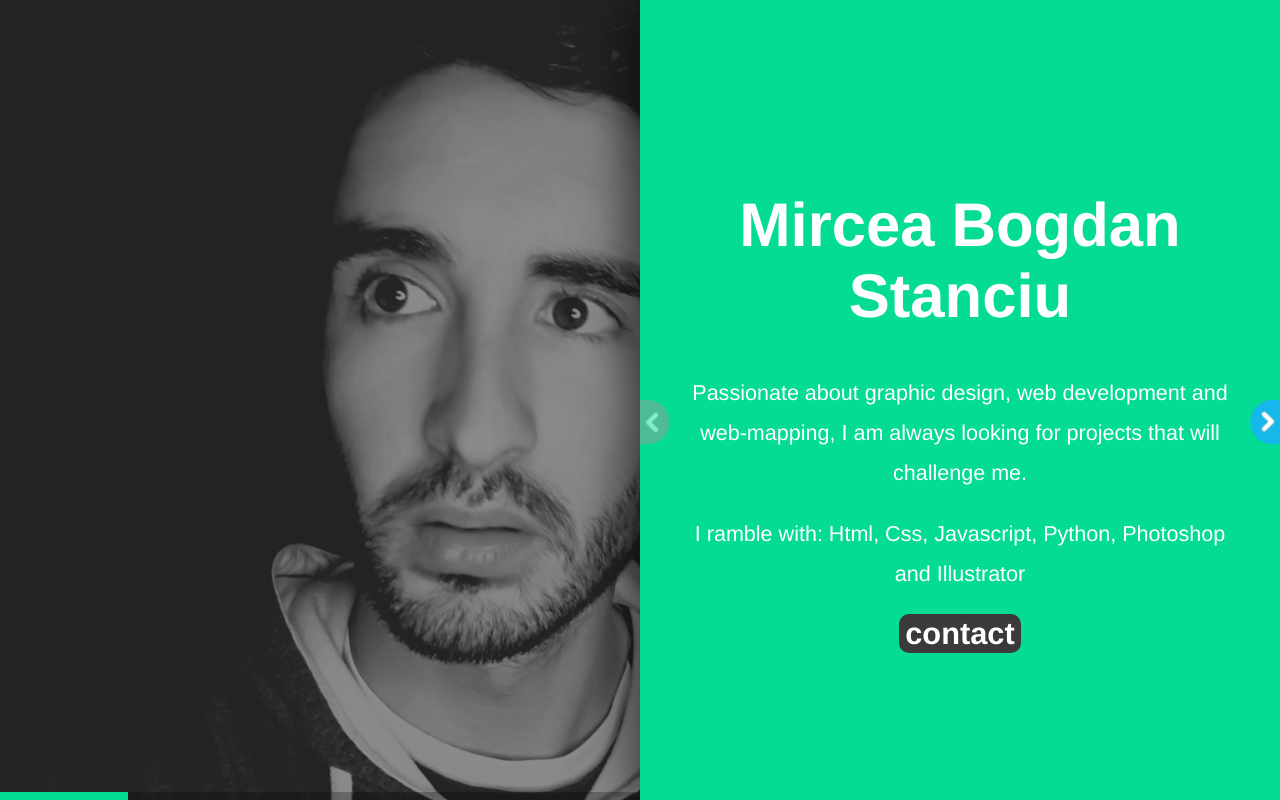
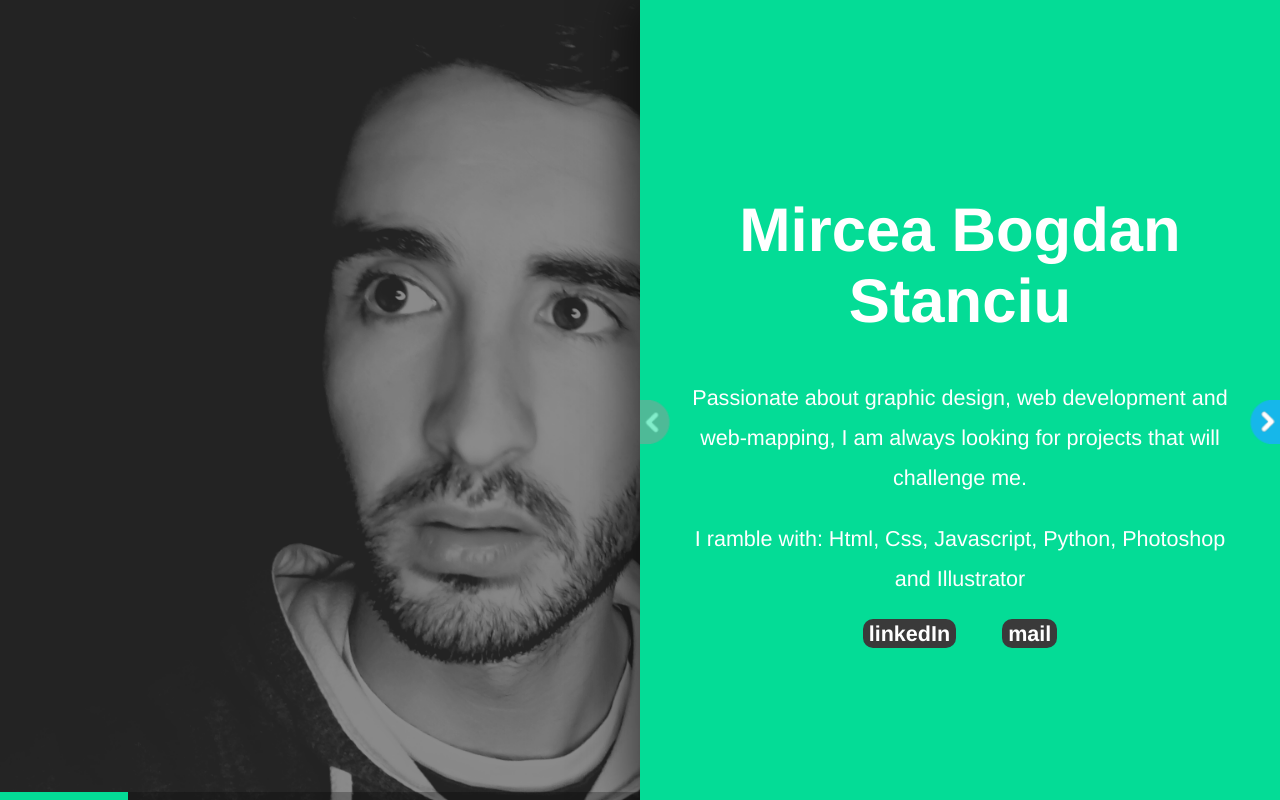
Before and after one commit to mirceaciu/pixel-mircea, a plain HTML site: page index.html in a window 1280 px wide. Drawn offline with Linux system fonts and the light colour scheme.

Commit message:
added contact buttons

```diff
--- a/assets/css/main.css
+++ b/assets/css/main.css
@@ -116,6 +116,19 @@ h1{
   padding: 0 30px;
 }
 
+ul{
+  font-size: 0.7em;
+  list-style-type: none;
+  text-align: center;
+  margin: 0;
+  padding: 0;
+}
+
+li{
+  display: inline-block;
+  margin: 0 20px;
+}
+
 .imgfull{
   background-image: url("../img/test2.png");
   background-size: cover;
--- a/index.html
+++ b/index.html
@@ -41,14 +41,17 @@
                   <p>Passionate about graphic design, web development and web-mapping,
                     I am always looking for projects that will challenge me.</p>
                   <p>I ramble with: Html, Css, Javascript, Python, Photoshop and Illustrator</p>
-                  <a href="#">contact</a>
+                  <ul >
+                    <li><a href="https://www.linkedin.com/in/stanciu-bogdan-mircea-473288105/">linkedIn</a></li>
+                    <li><a href="mailto:mirceaciu@gmail.com">mail</a></li>
+                  </ul>
                 </div>
               </div>
 
               <div class="swiper-slide">
                 <div class="content">
                   <h1> Real Kindom</h1>
-                  <p>This logo was designed to be the image of a store that sells retro gaming gear.
+                  <p>This logo was designed as the brand image of a store that sells retro gaming gear.
                     It won a contest where it stood out from 70 other designs.</p>
                   <a href="http://www.retrokingdom.co.uk/">view project</a>
                 </div>
@@ -61,9 +64,7 @@
                   <p>It started out as a free Wordpress blog but after a few experiments I switched to <a href='https://jekyllrb.com/'>Jekyll</a>, the static site generator.
                         With Jekyll I got to work hands on with templating, <a href='http://sass-lang.com/'>SASS</a>
                         and <a href='https://github.com/mirceaciu/misiunea-web'>Github</a>. </p>
-                  <p>I write about web and design.
-                        It is a portal of self assessment and a place to try new web technologies,
-                        writing along as I experience them.</p>
+                  <p>I write about web and design, documenting experiences as time goes.</p>
                   <a href="http://misiunea-web.com/">view project</a>
                 </div>
               </div>
@@ -79,7 +80,7 @@
               <div class="swiper-slide">
                 <div class="content">
                   <h1>Santa animated map marker</h1>
-                  <p>Using <a href = 'https://greensock.com/'>Greensonk</a> I have animated a SVG marker designed for
+                  <p>An SVG marker animated with <a href = 'https://greensock.com/'>Greensonk</a> and designed for
                     a <a href= 'http://gisbusters.github.io/vine-mosu/'>winter themed map</a>.
                   I've also made a simpler animation with <a href = 'https://css-tricks.com/smil-is-dead-long-live-smil-a-guide-to-alternatives-to-smil-features/'>SMIL</a>
                      to work with Leafleat.</p>
```
